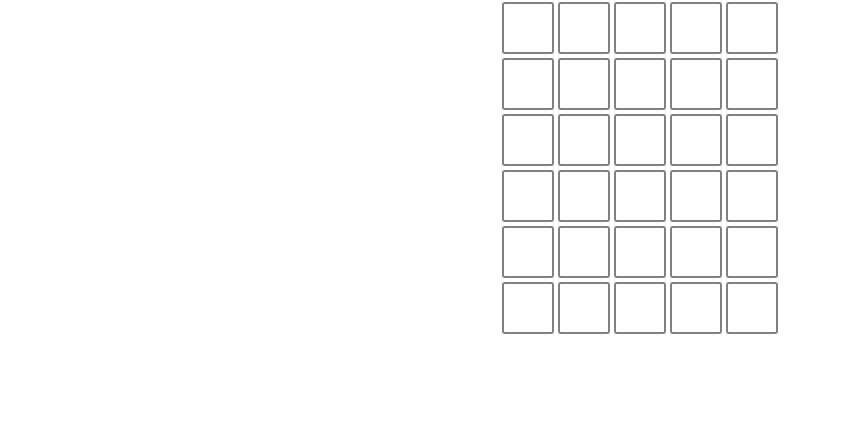
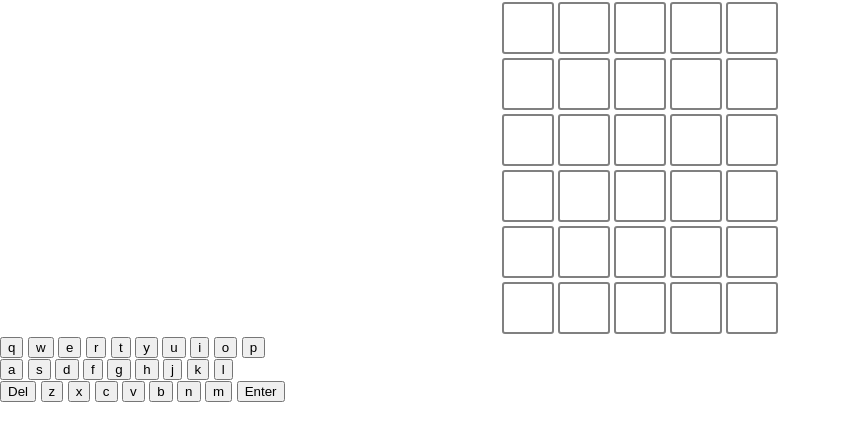
Before and after one commit to EmmanuelOloke/wordle, a plain HTML site: page index.html in a window 1280 px wide. Shown: the part 82-522 px from the top of the page, without its empty margins (0-841 px from the left). Drawn offline with Linux system fonts and the light colour scheme.

Commit message:
keyboard html

```diff
--- a/index.html
+++ b/index.html
@@ -12,6 +12,45 @@
     <h1>Wordle Clone</h1>
 
     <div id="game-board"></div>
+
+    <div id="game-keyboard">
+        <div class="first-row">
+            <button class="btn">q</button>
+            <button class="btn">w</button>
+            <button class="btn">e</button>
+            <button class="btn">r</button>
+            <button class="btn">t</button>
+            <button class="btn">y</button>
+            <button class="btn">u</button>
+            <button class="btn">i</button>
+            <button class="btn">o</button>
+            <button class="btn">p</button>
+        </div>
+
+        <div class="second-row">
+            <button class="btn">a</button>
+            <button class="btn">s</button>
+            <button class="btn">d</button>
+            <button class="btn">f</button>
+            <button class="btn">g</button>
+            <button class="btn">h</button>
+            <button class="btn">j</button>
+            <button class="btn">k</button>
+            <button class="btn">l</button>
+        </div>
+
+        <div class="third-row">
+            <button class="btn">Del</button>
+            <button class="btn">z</button>
+            <button class="btn">x</button>
+            <button class="btn">c</button>
+            <button class="btn">v</button>
+            <button class="btn">b</button>
+            <button class="btn">n</button>
+            <button class="btn">m</button>
+            <button class="btn">Enter</button>
+        </div>
+    </div>
     <script src="script.js" type="module"></script>
 </body>
 </html>
```
